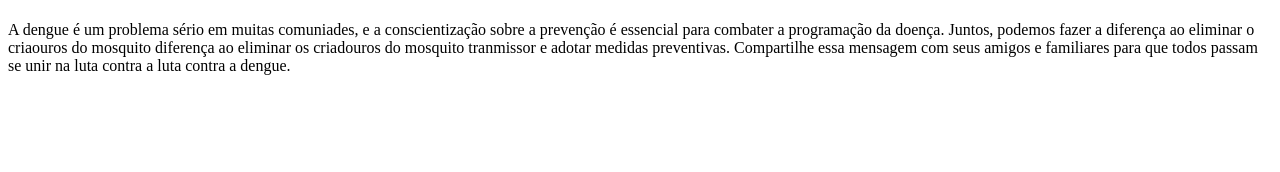
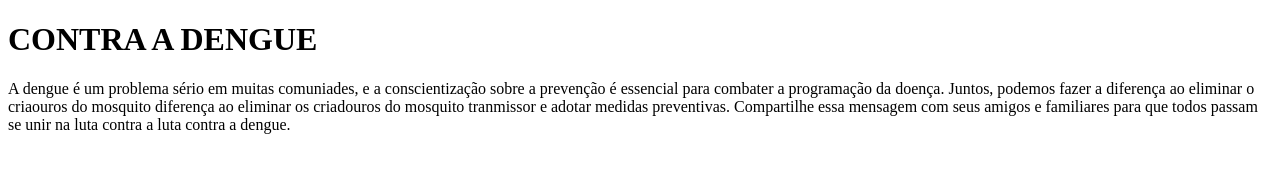
Before and after one commit to nathielypaisca/dengue, a plain HTML site: page index.html in a window 1280 px wide. Drawn offline with Linux system fonts and the light colour scheme.

Commit message:
Add files via upload

```diff
--- a/index.html
+++ b/index.html
@@ -4,9 +4,11 @@
     <meta charset="UTF-8">
     <meta name="viewport" content="width=device-width, initial-scale=1.0">
     <title>Document</title>
+
 </head>
 <body>
-  <h1></h1>  <p> A dengue é um problema sério em muitas comuniades, e a conscientização sobre a prevenção é essencial para combater a programação da doença.
+  <h1>CONTRA A DENGUE</h1>
+  <p> A dengue é um problema sério em muitas comuniades, e a conscientização sobre a prevenção é essencial para combater a programação da doença.
      Juntos, podemos fazer a diferença ao eliminar o criaouros do mosquito
 diferença ao eliminar os criadouros do mosquito tranmissor e adotar medidas preventivas.
 Compartilhe essa mensagem com seus amigos e familiares  para que todos passam se unir na luta contra a luta contra a dengue. <p> <h1></h1>
```
